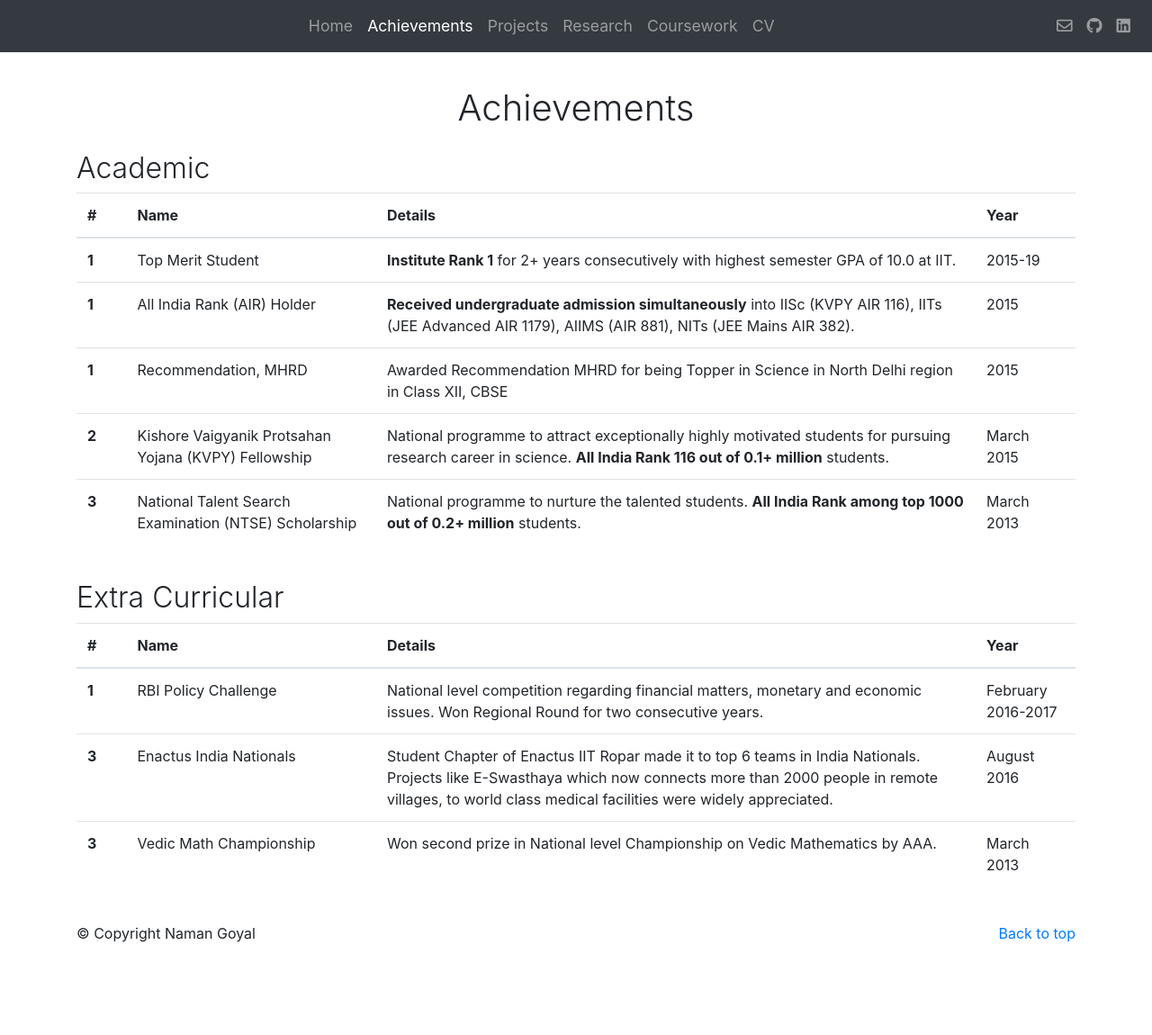
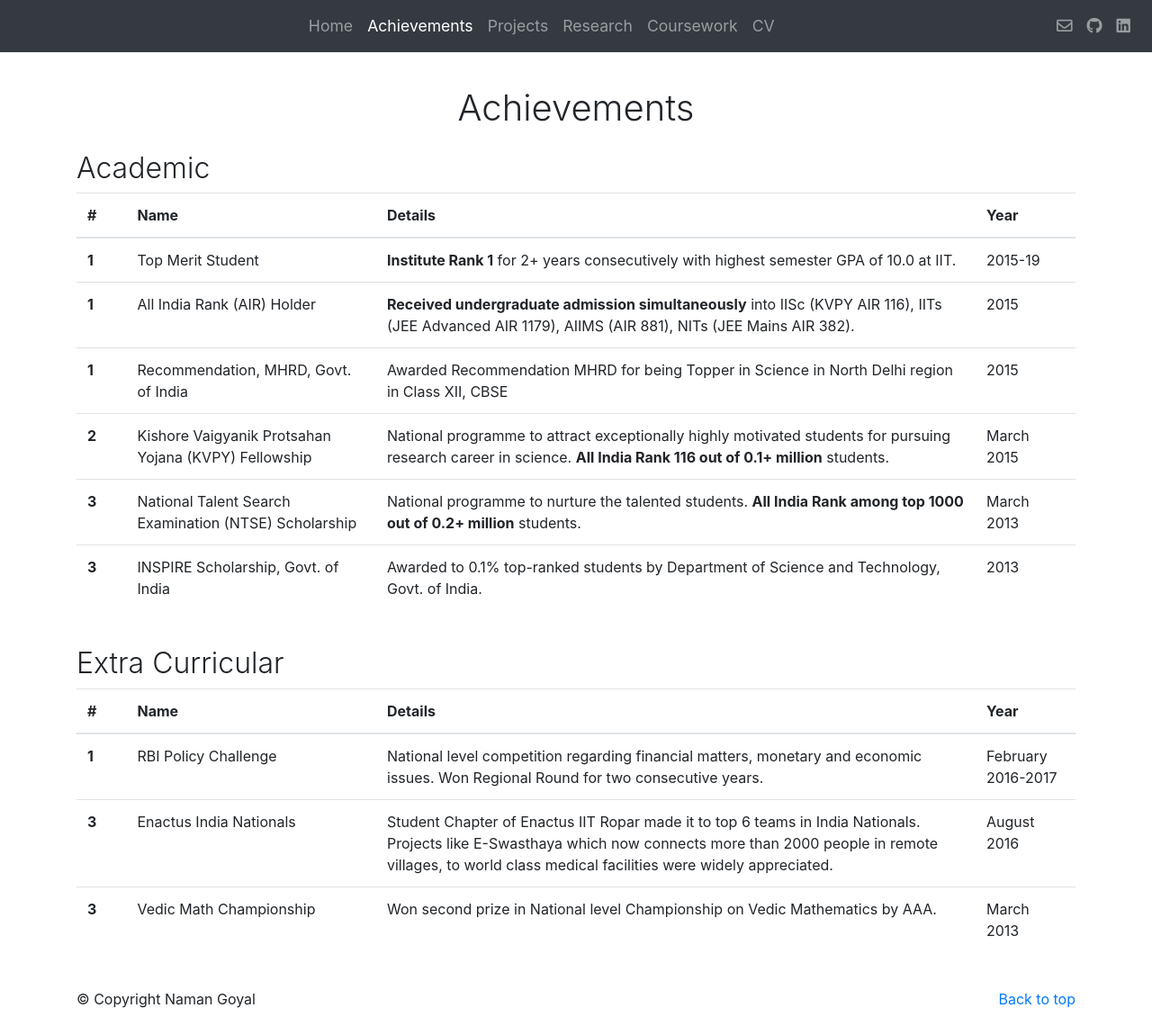
Before and after one commit to thenamangoyal/thenamangoyal.github.io, a Jekyll site: the page built from achievements.html, in a window 1280 px wide and 1150 px high. Shown: the whole window at 90% size. Built offline with Jekyll 4.4.1, drawn with Linux system fonts in a browser that asks for light colours; nearby versions of some CDN libraries.

Commit message:
Update achievements.html

```diff
--- a/achievements.html
+++ b/achievements.html
@@ -39,7 +39,7 @@ permalink: "/achievements"
             </tr>
             <tr>
                 <th scope="row">1</th>
-                <td>Recommendation, MHRD</td>
+                <td>Recommendation, MHRD, Govt. of India</td>
                 <td>Awarded Recommendation MHRD for being Topper in Science in North Delhi region in Class XII, CBSE</td>
                 <td>2015</td>
             </tr>
@@ -58,6 +58,12 @@ permalink: "/achievements"
                 <td>National Talent Search Examination (NTSE) Scholarship</td>
                 <td>National programme to nurture the talented students. <strong>All India Rank among top 1000 out of 0.2+ million</strong> students.</td>
                 <td>March 2013</td>
+            </tr>
+            <tr>
+                <th scope="row">3</th>
+                <td>INSPIRE Scholarship, Govt. of India</td>
+                <td>Awarded to 0.1% top-ranked students by Department of Science and Technology, Govt. of India.</td>
+                <td>2013</td>
             </tr>
         </tbody>
     </table>
```
